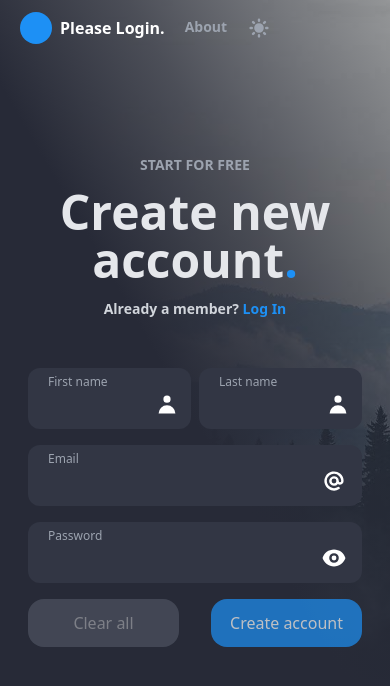
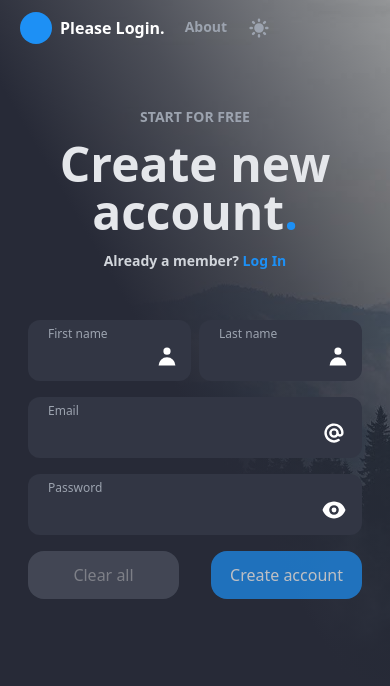
Before and after one commit to Mehdi-Zandian/Login-form, a React (Create React App) app: page / in a window 390 px wide. Shown: the top 686 px of the page. Built offline with nearby package versions, Linux system fonts and the light colour scheme.

Commit message:
fix height bug on mobile (2) 🔨

```diff
--- a/src/components/Form/Form.js
+++ b/src/components/Form/Form.js
@@ -39,7 +39,7 @@ function Form() {
   }, [editUser]);
 
   return (
-    <div className="container mx-auto md:px-20 px-5">
+    <div className="container mt-12 md:mt-24 mx-auto md:px-20 px-5">
       <Header />
 
       <div className="mt-10">
--- a/src/components/Form/Header.js
+++ b/src/components/Form/Header.js
@@ -3,7 +3,7 @@ import React from "react";
 function Header() {
   return (
     <div>
-      <div className="pt-24 text-center md:text-left">
+      <div className="text-center md:text-left">
         <span className="font-bold text-sm text-gray-600 dark:text-gray-400">
           START FOR FREE
         </span>
--- a/src/components/Welcome/Picture.js
+++ b/src/components/Welcome/Picture.js
@@ -7,11 +7,11 @@ function Picture() {
   const user = useSelector((state) => state.user.user);
 
   return (
-    <div className="mt-12 h-fit flex flex-col">
+    <div className="md:mt-12 mt-5 h-fit flex flex-col">
       <h1 className="text-center dark:text-gray-400 text-gray-600 text-2xl font-bold">
         Welcome to your Profile !
       </h1>
-      <div className="mt-16 flex flex-col md:flex-row items-center">
+      <div className="md:mt-16 mt-7 flex flex-col md:flex-row items-center">
         <img
           className="w-40 md:w-48 mb-6 md:mb-0 md:mr-10 rounded-full shadow-lg"
           src={Avatar}
--- a/src/container/App.js
+++ b/src/container/App.js
@@ -8,7 +8,7 @@ function App() {
   const mode = useSelector((state) => state.mode.mode);
   const user = useSelector((state) => state.user.user);
   return (
-    <div className="app h-screen min-h-[710px] bg-center bg-cover bg-no-repeat bg-[url('./assets/mountain.jpg')] ">
+    <div className="app h-screen min-h-[770px] md:min-h-[710px] bg-center bg-cover bg-no-repeat bg-[url('./assets/mountain.jpg')] ">
       <div className={`${mode == true ? "dark" : "light"} bg-gradient h-full`}>
         <Nav />
         {user.length === 0 ? <Form /> : <Welcome />}
```
